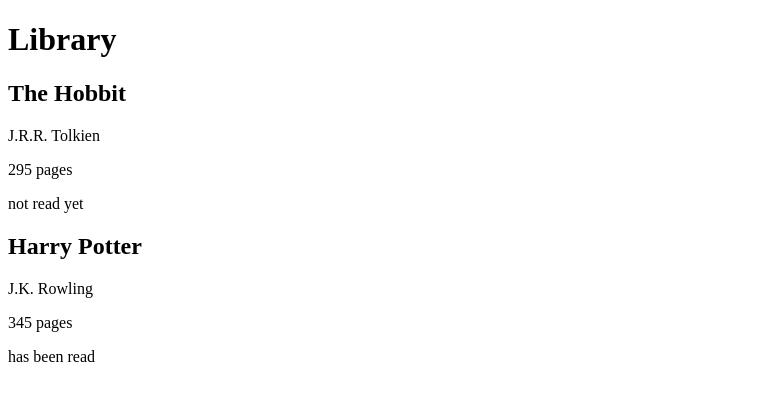
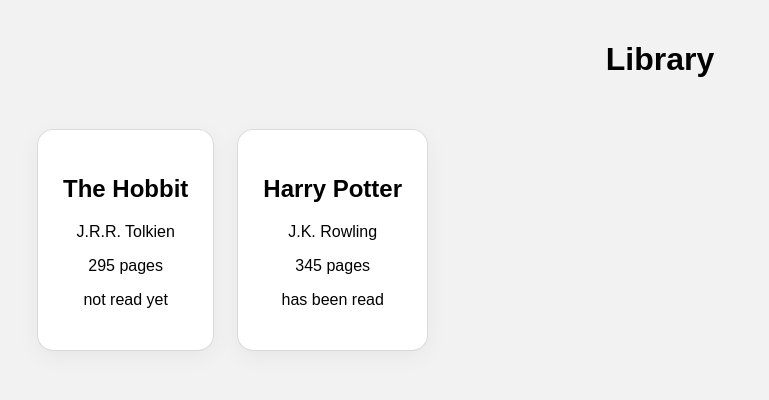
Before and after one commit to HSaad/library, a plain HTML site: page index.html in a window 1280 px wide. Shown: the whole page, without its empty margins (0-769 px from the left). Drawn offline with Linux system fonts and the light colour scheme.

Commit message:
Add card and layout styling

```diff
--- a/index.html
+++ b/index.html
@@ -4,6 +4,7 @@
     <meta charset="UTF-8">
     <meta name="viewport" content="width=device-width, initial-scale=1.0">
     <title>Library</title>
+    <link rel="stylesheet" href="style.css">
     <script src="script.js" defer></script>
 </head>
 <body>
--- /dev/null
+++ b/style.css
@@ -0,0 +1,33 @@
+:root {
+    --background-color: #F2F2F2;
+    --primary-color: #368F8B;
+    --secondary-color: #246A73;
+}
+
+* {
+    background-color: var(--background-color);
+    font-family: Arial, Helvetica, sans-serif;
+    text-align: center;
+}
+
+h1 {
+    padding-left: 40px;
+    padding-top: 20px;
+}
+
+.container {
+    display: flex;
+    gap: 25px;
+    padding: 30px;
+}
+
+.book {
+    background-color: white;
+    padding: 25px;
+    box-shadow: rgba(0, 0, 0, 0.05) 0px 6px 24px 0px, rgba(0, 0, 0, 0.08) 0px 0px 0px 1px;
+    border-radius: 15px;
+}
+
+.book * {
+    background-color: white;
+}
```
